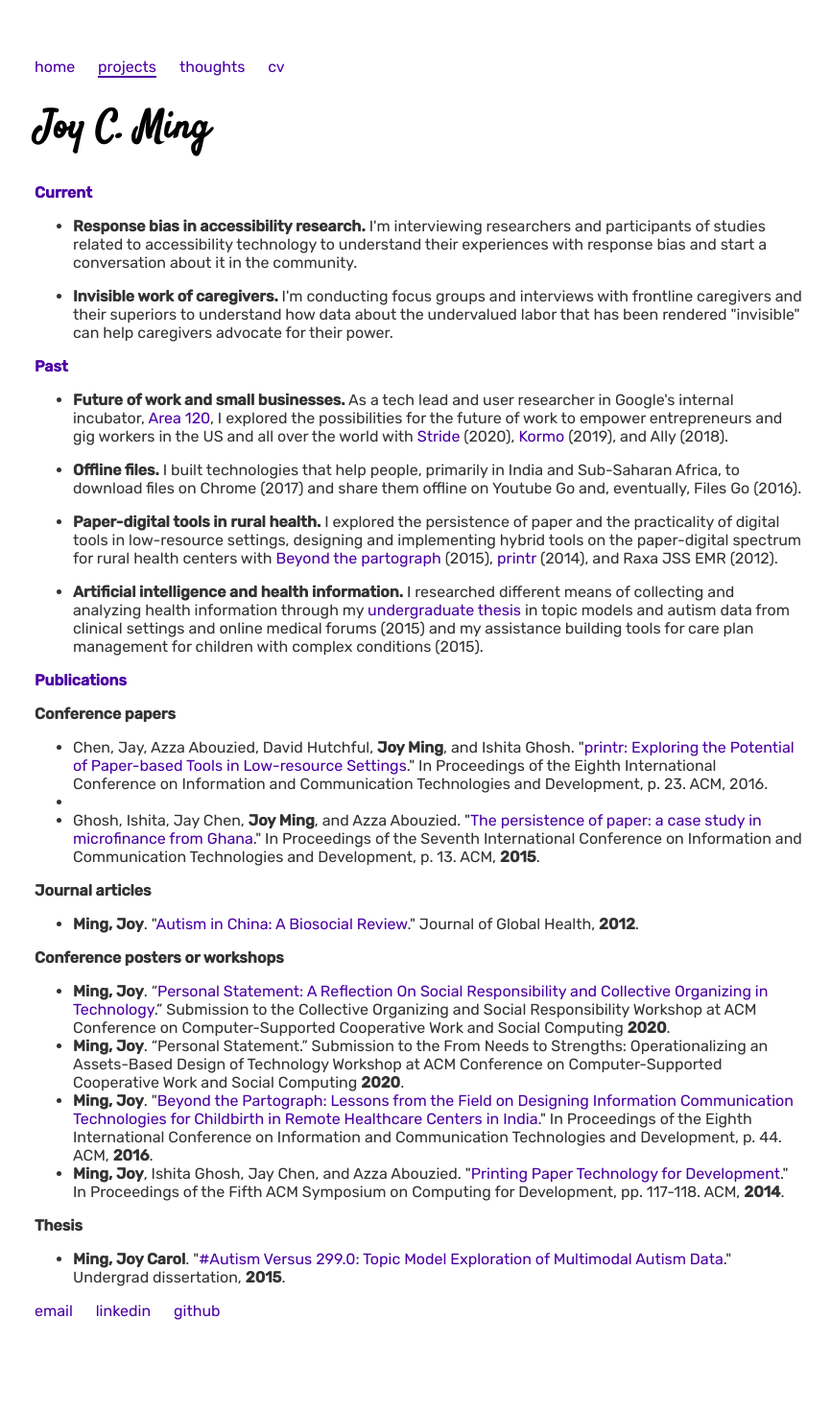
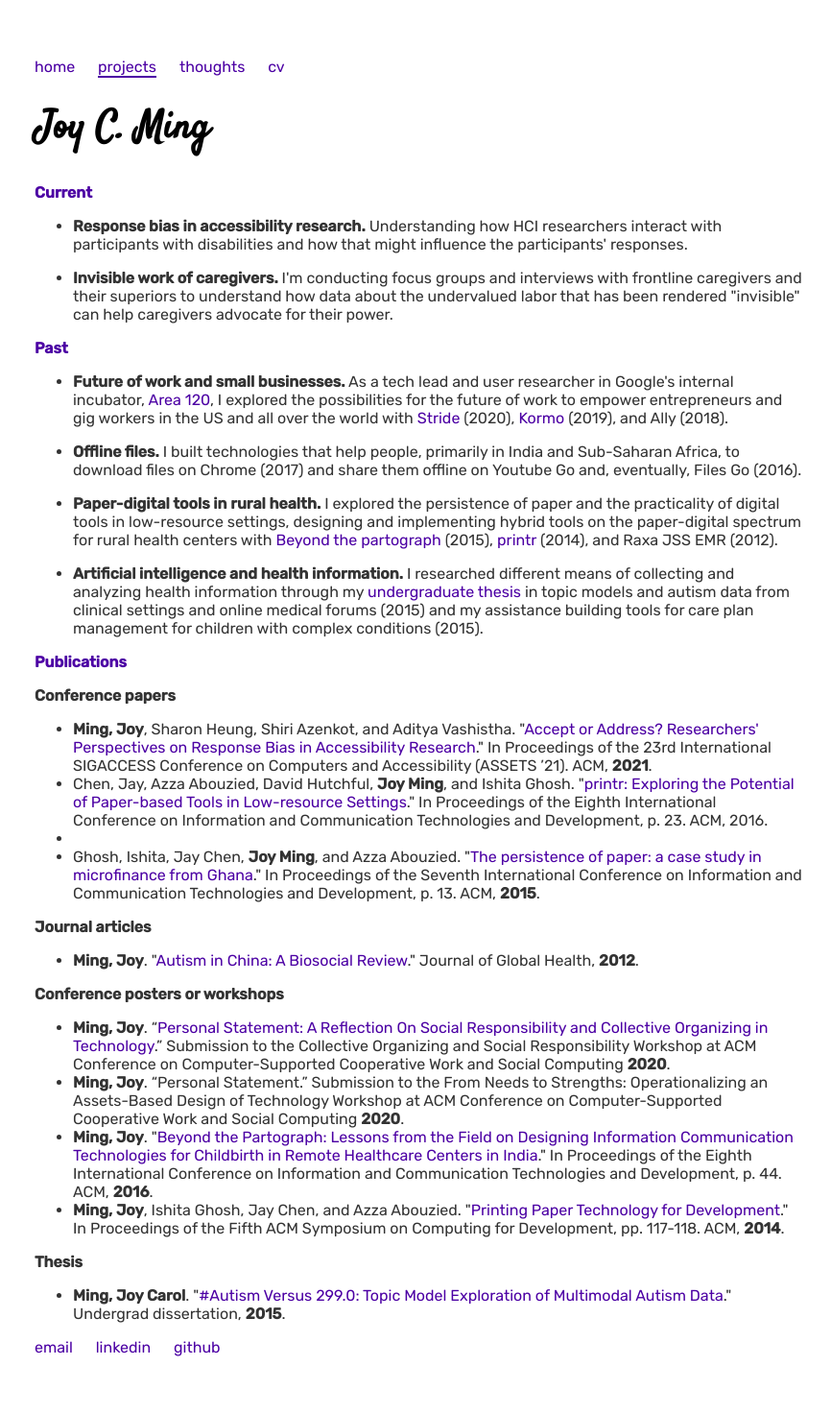
Before and after one commit to jming/jming.github.io, a Jekyll site: the page built from projects/index.html, in a window 1280 px wide. Shown: the whole page at 96% size, without its empty margins (204-1070 px from the left). Built offline with Jekyll 4.4.1, drawn with Linux system fonts in a browser that asks for light colours; before the commit the page ends 1435 px from its top, so only the background shows below that.

Commit message:
Update index.html

```diff
--- a/projects/index.html
+++ b/projects/index.html
@@ -7,7 +7,7 @@ order: 1
     <h2>Current</h2>
 	<p>
 	<ul>
-		<li><p><b>Response bias in accessibility research.</b> I'm interviewing researchers and participants of studies related to accessibility technology to understand their experiences with response bias and start a conversation about it in the community.</p></li>
+		<li><p><b>Response bias in accessibility research.</b> Understanding how HCI researchers interact with participants with disabilities and how that might influence the participants' responses.</p></li>
 		<li><p><b>Invisible work of caregivers.</b> I'm conducting focus groups and interviews with frontline caregivers and their superiors to understand how data about the undervalued labor that has been rendered "invisible" can help caregivers advocate for their power.</p></li>
 	</ul>
 	</p>
@@ -29,6 +29,7 @@ order: 1
     <h2>Publications</h2>
 	<p><b>Conference papers</b></p>
 	<ul>
+		<li><b>Ming, Joy</b>, Sharon Heung, Shiri Azenkot, and Aditya Vashistha. "<a href="https://www.adityavashistha.com/uploads/2/0/8/0/20800650/bias-assets-2021.pdf">Accept or Address? Researchers' Perspectives on Response Bias in Accessibility Research</a>." In Proceedings of the 23rd International SIGACCESS Conference on Computers and Accessibility (ASSETS ’21). ACM, <b>2021</b>.</li>
 		<li>Chen, Jay, Azza Abouzied, David Hutchful, <b>Joy Ming</b>, and Ishita Ghosh. "<a href="https://dl.acm.org/doi/10.1145/2909609.2909649" target="_blank">printr: Exploring the Potential of Paper-based Tools in Low-resource Settings</a>." In Proceedings of the Eighth International Conference on Information and Communication Technologies and Development, p. 23. ACM, 2016.<li>
 		<li>Ghosh, Ishita, Jay Chen, <b>Joy Ming</b>, and Azza Abouzied. "<a href="https://dl.acm.org/citation.cfm?id=2738029" target="_blank">The persistence of paper: a case study in microfinance from Ghana</a>." In Proceedings of the Seventh International Conference on Information and Communication Technologies and Development, p. 13. ACM, <b>2015</b>.</li>
 	</ul>
```
